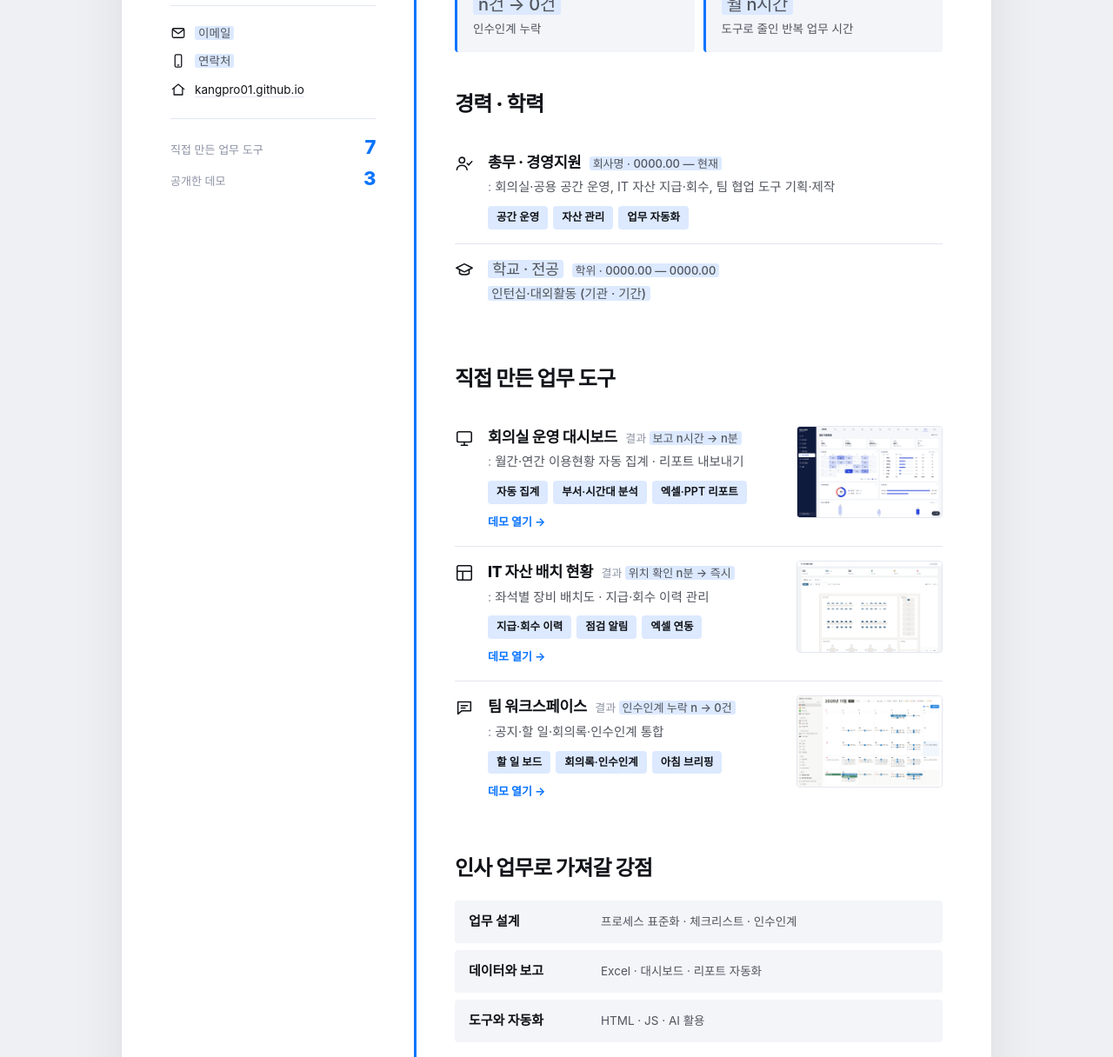
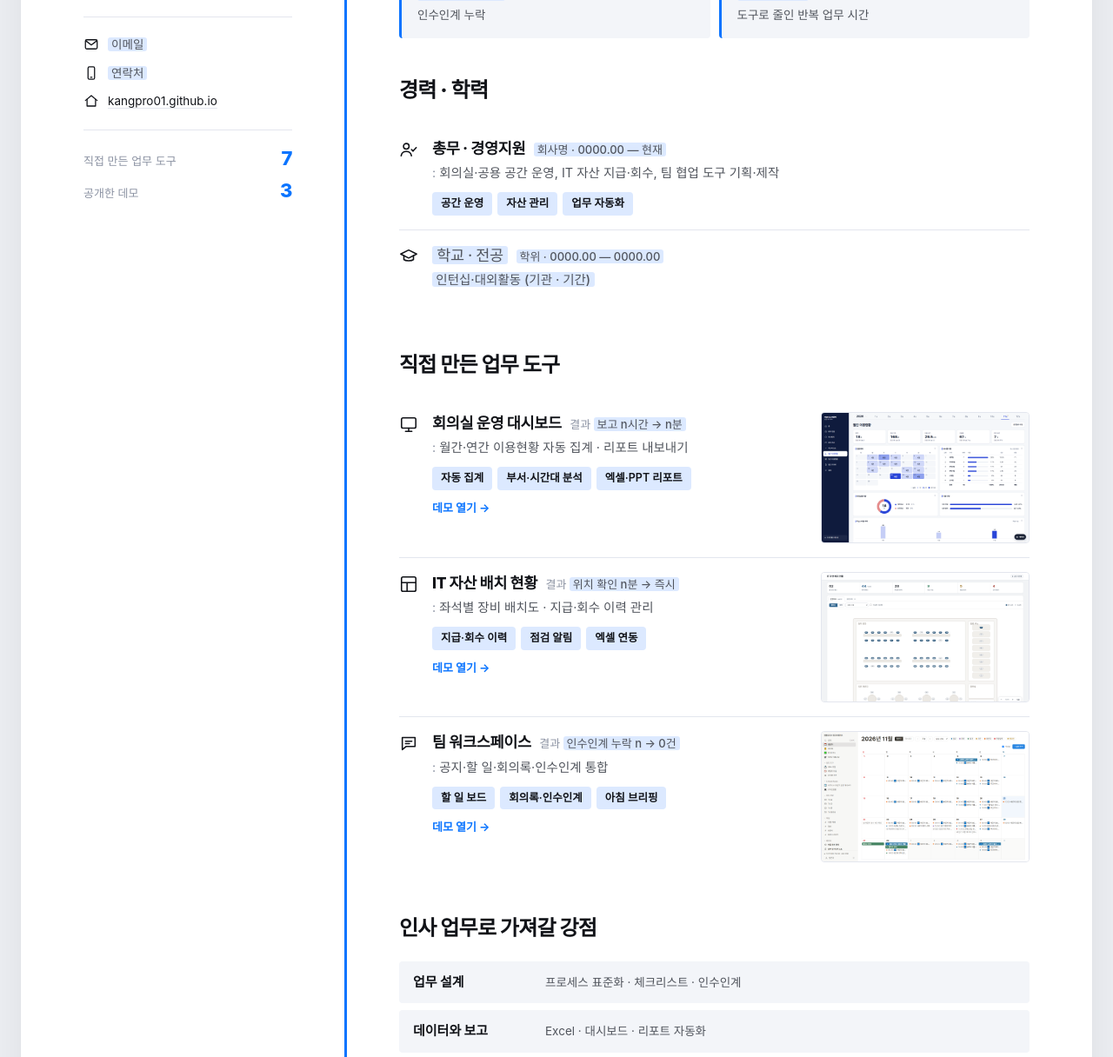
Before and after one commit to kangpro01/kangpro01.github.io, a plain HTML site: page index.html in a window 1280 px wide. Shown: the part 552-1768 px from the top of the page at 87% size. Drawn offline with Linux system fonts and the light colour scheme; no server answers; a web font is replaced by a local one.

Commit message:
포트폴리오 가로 폭 넓히기 (980→1240, 오른쪽 칸 강조)
Co-Authored-By: Claude Opus 5.5 <noreply@anthropic.com>

```diff
--- a/assets/portfolio.css
+++ b/assets/portfolio.css
@@ -48,11 +48,11 @@ img,svg{display:block}
 @media (max-width:760px){.theme-btn{right:12px;top:12px;width:36px;height:36px}}
 
 /* ── 종이 한 장: 왼쪽 | 세로 줄 | 오른쪽 ── */
-.sheet{max-width:1000px;margin:0 auto;background:var(--paper);padding:56px 56px 40px;
-  display:grid;grid-template-columns:236px 3px 1fr;gap:0 44px;align-items:start;
+.sheet{max-width:1240px;margin:0 auto;background:var(--paper);padding:64px 72px 48px;
+  display:grid;grid-template-columns:240px 3px 1fr;gap:0 60px;align-items:start;
   box-shadow:0 1px 2px rgba(0,0,0,.04),0 20px 60px rgba(17,19,24,.08)}
 .rule{align-self:stretch;background:var(--accent);border-radius:2px}
-@media (max-width:820px){
+@media (max-width:900px){
   .sheet{grid-template-columns:minmax(0,1fr);padding:60px 18px 32px;box-shadow:none;gap:0}
   .rule{height:3px;margin:32px 0}
 }
@@ -60,11 +60,11 @@ img,svg{display:block}
 /* ── 왼쪽 ── */
 .side{position:sticky;top:40px;min-width:0}
 .main{min-width:0}
-@media (max-width:820px){.side{position:static}}
+@media (max-width:900px){.side{position:static}}
 .photo{aspect-ratio:3/4;background:var(--card);display:grid;place-items:center;overflow:hidden;border-radius:var(--r);margin-bottom:22px;
   background-image:linear-gradient(135deg,rgba(10,116,255,.12),rgba(65,209,255,.04) 60%,transparent);font-size:13px}
 .photo img{width:100%;height:100%;object-fit:cover}
-@media (max-width:820px){.photo{width:132px}}
+@media (max-width:900px){.photo{width:132px}}
 .side h1{font-size:30px;font-weight:800;letter-spacing:-.03em;line-height:1.2}
 .role{margin-top:4px;font-size:14px;font-weight:600;color:var(--ink-2)}
 .handle{margin-top:2px;font-size:13.5px;font-weight:600;color:var(--accent)}
@@ -101,7 +101,7 @@ img,svg{display:block}
 .go:hover{text-decoration:underline;text-underline-offset:3px}
 
 /* 프로젝트: 오른쪽에 작은 화면 */
-.pj{grid-template-columns:24px minmax(0,1fr) 168px}
+.pj{grid-template-columns:24px minmax(0,1fr) 240px}
 .thumb{align-self:start;border-radius:var(--r);overflow:hidden;border:1px solid var(--rule);transition:border-color .2s}
 .thumb:hover{border-color:var(--accent)}
 .thumb img{width:100%;height:auto;aspect-ratio:16/10;object-fit:cover;object-position:top left}
--- a/index.html
+++ b/index.html
@@ -7,7 +7,7 @@
 <meta name="description" content="총무에서 인사로. 반복되는 일은 시스템으로, 사람의 불편은 개선으로 바꿔 온 기록.">
 <link rel="stylesheet" href="https://cdn.jsdelivr.net/gh/orioncactus/pretendard@v1.3.9/dist/web/variable/pretendardvariable-dynamic-subset.min.css">
 <link rel="icon" href="data:,">
-<link rel="stylesheet" href="assets/portfolio.css?v=20261121n">
+<link rel="stylesheet" href="assets/portfolio.css?v=20261121p">
 <!-- 화면이 그려지기 전에 밝기를 정합니다. 늦으면 흰 화면이 한 번 번쩍입니다. -->
 <script src="assets/theme.js?v=20261121a"></script>
 </head>
```
